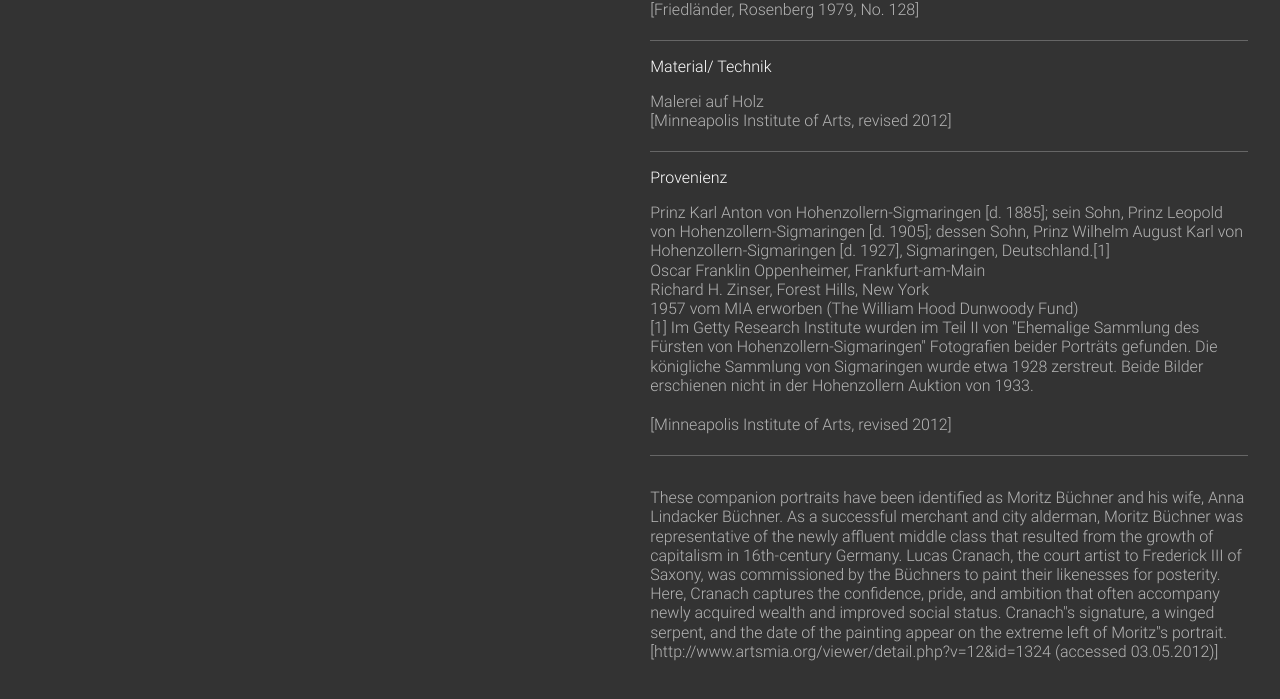
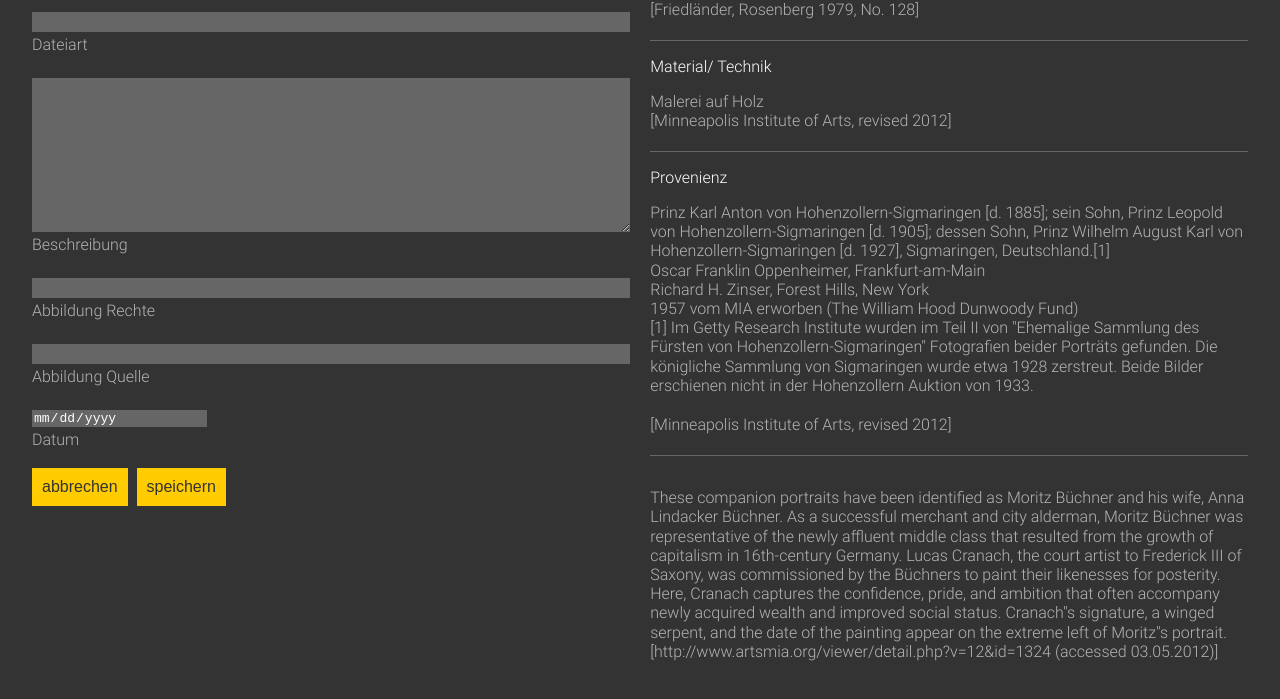
Before and after one commit to mi-classroom/hackday-2021-Alwin97, an Eleventy site: page src/paintings/bildnis-anna-buchner-geborene-lindacker.html in a window 1280 px wide. Shown: the part 604-1303 px from the top of the page. Built offline with nearby package versions, Linux system fonts and the light colour scheme; Eleventy itself is replaced by a stand-in of ours; files that its build step writes are made by us from their sources.

Commit message:
Task 4
- added form

```diff
--- a/src/assets/styles/scss/_blocks.scss
+++ b/src/assets/styles/scss/_blocks.scss
@@ -128,6 +128,45 @@
     width: 100%;
   }
 
+  .metadata-form {
+    > label {
+      width: 100%;
+      display: flex;
+      flex-direction: column;
+
+      &.short {
+        width: 175px;
+
+        // Code from https://stackoverflow.com/questions/41257777/remove-arrow-input-type-date/41257977 to remove icon on date picker
+        input[type="date"]::-webkit-inner-spin-button,
+        input[type="date"]::-webkit-calendar-picker-indicator {
+          display: none;
+          -webkit-appearance: none;
+        }
+      }
+
+      input, textarea {
+        margin: 25px 0 5px;
+        border-radius: 0;
+        border: none;
+        background: $dark;
+        color: $lighter;
+      }
+    }
+
+    .buttons {
+      margin-top: 20px;
+
+      > button {
+        padding: 10px;
+        border: none;
+        margin-right: 5px;
+        background: $accent;
+        color: $darker;
+      }
+    }
+  }
+
   >figcaption {}
 }
 
--- a/src/paintings/bildnis-anna-buchner-geborene-lindacker.html
+++ b/src/paintings/bildnis-anna-buchner-geborene-lindacker.html
@@ -17,6 +17,38 @@ braucht:
         src="http://lucascranach.org/thumbnails/DK_SMK_KMSsp721_FR414B/01_Overall/DK_SMK_KMSsp721_FR414B_2013-09-27_Overall.jpg"
         srcset="http://lucascranach.org/thumbnails/DK_SMK_KMSsp721_FR414B/01_Overall/DK_SMK_KMSsp721_FR414B_2013-09-27_Overall.jpg 500w, http://lucascranach.org/thumbnails/CH_KMB_177a_FR187-188/01_Overall/CH_KMB_177a_FR187-188_2010-03_Overall.jpg 600w, http://lucascranach.org/thumbnails/US_MIA_57-10_FR128/01_Overall/US_MIA_57-10_FR128_2012_Overall.jpg 700w"
         sizes="(min-width: 50em) 33vw, (min-width: 28em) 50vw, 100vw" alt="Bildnis Anna Buchner, geborene Lindacker">
+
+      <form class="metadata-form">
+        <label>
+          <input type="text">
+          <span>Dateiart</span>
+        </label>
+
+        <label>
+          <textarea cols="30" rows="10"></textarea>
+          <span>Beschreibung</span>
+        </label>
+
+        <label>
+          <input type="text">
+          <span>Abbildung Rechte</span>
+        </label>
+
+        <label>
+          <input type="text">
+          <span>Abbildung Quelle</span>
+        </label>
+
+        <label class="short">
+          <input type="date">
+          Datum
+        </label>
+
+        <div class="buttons">
+          <button>abbrechen</button>
+          <button>speichern</button>
+        </div>
+      </form>
     </figure>
 
     <!--
```
Also changed, not shown: src/compiled-assets/main.css.
